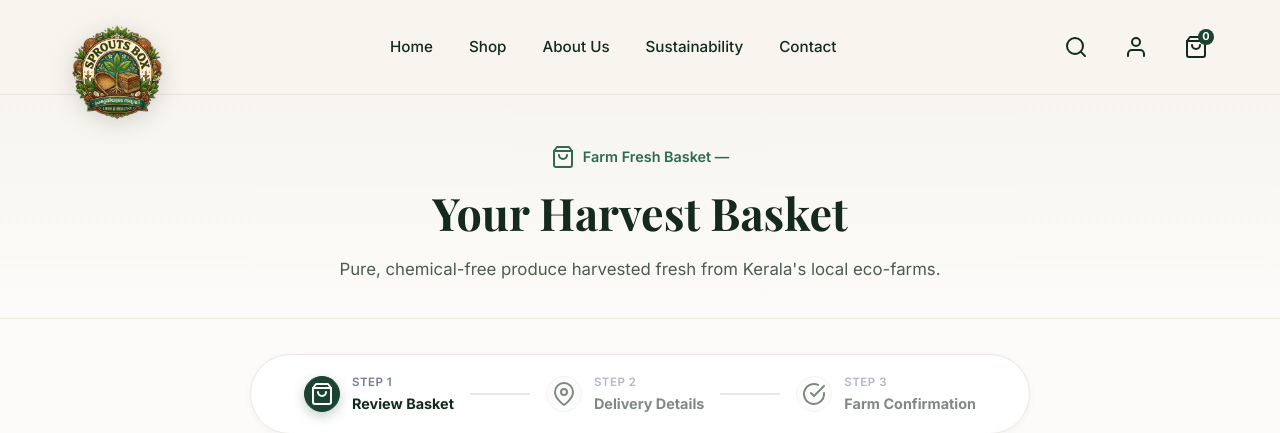
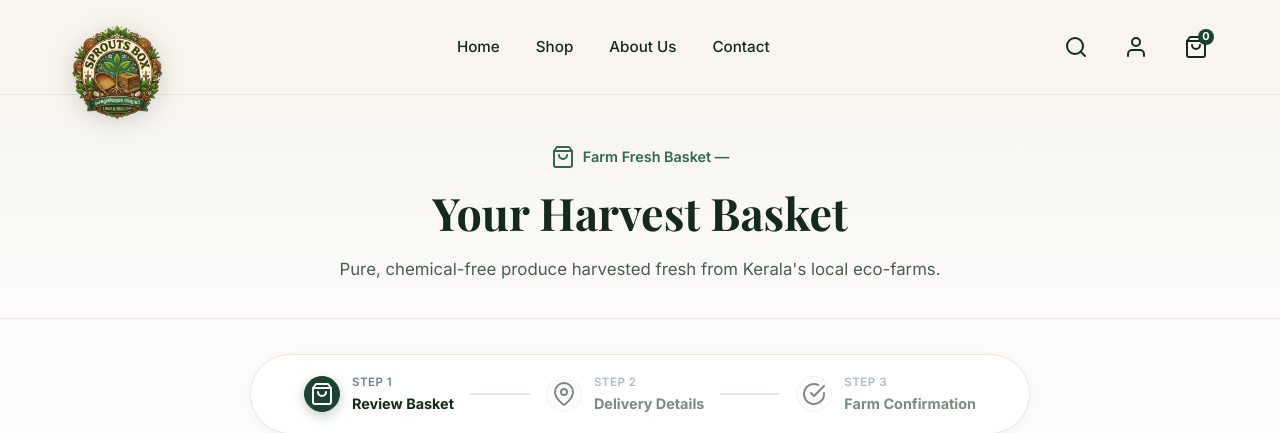
Before and after one commit to Gauthamkrishna121/sprouts_box, a Django app: page /cart/ in a window 1280 px wide. Shown: the top 433 px of the page. Run offline with Django 5.2, Linux system fonts and the light colour scheme; data comes from the database, SQL or seed files in the repository; data that the repository does not hold is empty; some web fonts are replaced.

Commit message:
refactor: Removal of Sustainability from the navigation bar

```diff
--- a/frontend/templates/base.html
+++ b/frontend/templates/base.html
@@ -30,7 +30,6 @@
                 <a href="{% url 'store:home' %}" class="nav-item {% if request.resolver_match.url_name == 'home' %}active{% endif %}">Home</a>
                 <a href="{% url 'store:shop' %}" class="nav-item {% if request.resolver_match.url_name == 'shop' %}active{% endif %}">Shop</a>
                 <a href="{% url 'store:about' %}" class="nav-item {% if request.resolver_match.url_name == 'about' %}active{% endif %}">About Us</a>
-                <a href="#" class="nav-item">Sustainability</a>
                 <a href="{% url 'store:contact' %}" class="nav-item {% if request.resolver_match.url_name == 'contact' %}active{% endif %}">Contact</a>
             </nav>
 
```
